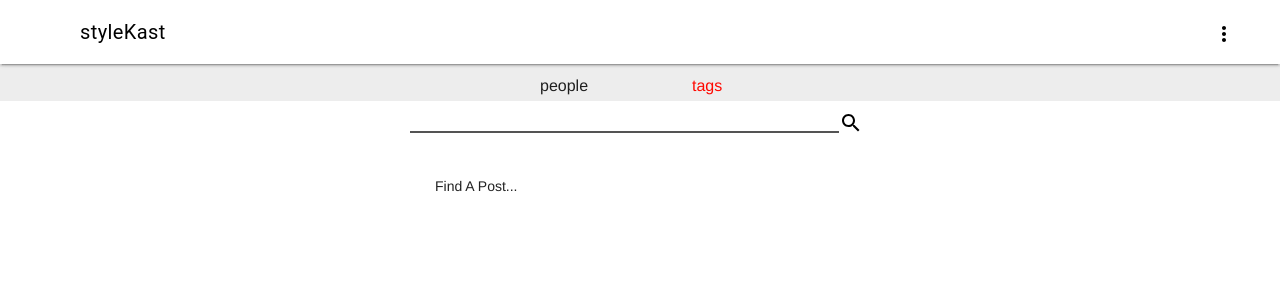
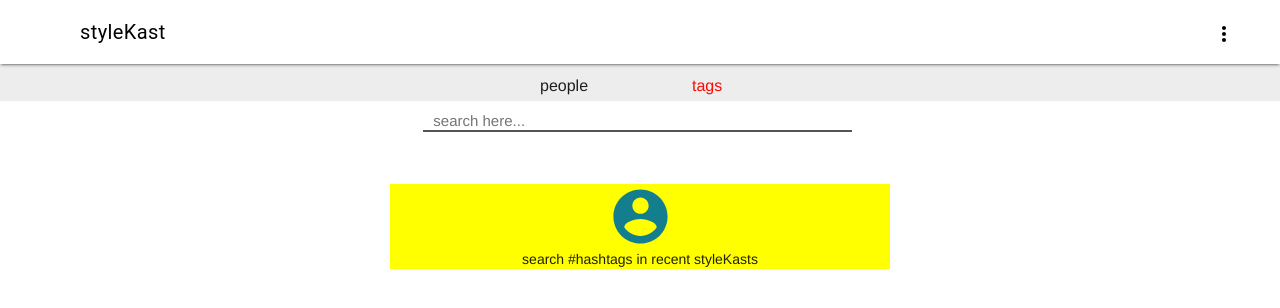
Before and after one commit to zungeru/v2_skpwa, a Vue app: page /search/tags in a window 1280 px wide. Shown: the top 308 px of the page. Built offline with nearby package versions, Linux system fonts and the light colour scheme.

Commit message:
Search Tags v1

```diff
--- a/src/components/Feed/Feed.vue
+++ b/src/components/Feed/Feed.vue
@@ -70,7 +70,7 @@
     StyleKard
   },
   beforeMount () {
-    this.getInitialPosts()
+      this.getInitialPosts()
   },
   mounted () {
     document.querySelector('.mdl-layout__content').addEventListener('scroll', this.scroll)
@@ -87,7 +87,7 @@
   },
   beforeRouteEnter (to, from, next) {
     next(vm => {
-      if(from.name !== 'signup' || from.name !== 'login'){
+      if(from.name !== 'signup' && from.name !== 'login'){
         if (vm.posts.length === 0) {
           vm.getInitialPosts()
         }
--- a/src/components/Profile/Profile/Followers.vue
+++ b/src/components/Profile/Profile/Followers.vue
@@ -4,10 +4,7 @@
       <div class="followers-header-item">
         <span>&nbsp;&nbsp;&nbsp;&nbsp;&nbsp;&nbsp;&nbsp;&nbsp;</span>
         <span @click="goBack">
-          <svg xmlns="http://www.w3.org/2000/svg" width="24" height="24" viewBox="0 0 24 24">
-              <path d="M0 0h24v24H0z" fill="none"/>
-              <path d="M21 11H6.83l3.58-3.59L9 6l-6 6 6 6 1.41-1.41L6.83 13H21z"/>
-          </svg>
+          <img src="../../../assets/svg/backarrow.svg">
         </span>
       </div>
     </div>
--- a/src/components/Profile/Profile/Following.vue
+++ b/src/components/Profile/Profile/Following.vue
@@ -4,10 +4,7 @@
       <div class="following-header-item">
         <span>&nbsp;&nbsp;&nbsp;&nbsp;&nbsp;&nbsp;&nbsp;&nbsp;</span>
         <span @click="goBack">
-          <svg xmlns="http://www.w3.org/2000/svg" width="24" height="24" viewBox="0 0 24 24">
-              <path d="M0 0h24v24H0z" fill="none"/>
-              <path d="M21 11H6.83l3.58-3.59L9 6l-6 6 6 6 1.41-1.41L6.83 13H21z"/>
-          </svg>
+          <img src="../../../assets/svg/backarrow.svg">
         </span>
       </div>
     </div>
--- a/src/components/Profile/Profile/Post.vue
+++ b/src/components/Profile/Profile/Post.vue
@@ -4,10 +4,7 @@
       <div class="post-header-item">
         <span>&nbsp;&nbsp;&nbsp;&nbsp;&nbsp;</span>
         <span span @click="goBack">
-          <svg xmlns="http://www.w3.org/2000/svg" width="24" height="24" viewBox="0 0 24 24">
-              <path d="M0 0h24v24H0z" fill="none"/>
-              <path d="M21 11H6.83l3.58-3.59L9 6l-6 6 6 6 1.41-1.41L6.83 13H21z"/>
-          </svg>
+          <img src="../../../assets/svg/backarrow.svg">
         </span>
       </div>
     </div>
--- a/src/components/Search/SearchBy/People.vue
+++ b/src/components/Search/SearchBy/People.vue
@@ -4,7 +4,7 @@
       <div class="search-people-form">
         <input
           type="text"
-          placeholder=" search here..."
+          placeholder="  search here..."
           :style="{width: divsize - 40 + 'px'}"
           v-model="keyword" />
         <!-- <span>
@@ -129,10 +129,6 @@
 .search-people-form > input:focus {
   border-color: #ff0800;
 }
-.search-people-result {
-  margin-top:110px;
-  margin-left: 45px;
-}
 .no-people-main{
   margin-top: 120px;
   text-align: center;
@@ -140,6 +136,10 @@
 .no-people-main span {
   font-size: 14px;
   font-weight: 500;
+}
+.search-people-result {
+  margin-top:110px;
+  margin-left: 45px;
 }
 .search-people-result-item{
   margin-top: 25px;
--- a/src/components/Search/SearchBy/Tags.vue
+++ b/src/components/Search/SearchBy/Tags.vue
@@ -2,13 +2,23 @@
   <div class="search-tags-main" ref="tagsmain">
     <div class="search-tags-fixed-header" :style="{width: divsize + 'px'}">
       <div class="search-tags-form">
-        <input type="text" :style="{width: divsize - 40 + 'px'}" v-model="keyword" />
-        <span>
+        <input
+          type="text"
+          placeholder="  search here..."
+          :style="{width: divsize - 40 + 'px'}"
+          v-model="keyword" />
+        <!-- <span>
           <img src="../../../assets/svg/search.svg">
-        </span>
+        </span> -->
       </div>
     </div>
-    <div class="search-tags-result" v-if="results.length > 0">
+    <div class="no-tags-main" v-if="results.length === 0">
+      <img src="../../../assets/svg/search_profile.svg">
+      <br/>
+      <span v-if="noResults">no results found</span>
+      <span v-else> search #hashtags in recent styleKasts</span>
+    </div>
+    <div class="search-tags-result" v-else>
       <div v-for="(result,index) in results"
         :key="index"
         class="search-tags-result-item"
@@ -24,10 +34,6 @@
           <!-- clear Divs -->
       </div>
     </div>
-    <div class="search-tags-result" v-else>
-      <p> Find A Post...</p>
-    </div>
-
   </div>
 </template>
 
@@ -40,7 +46,8 @@
     return {
       divsize: 0,
       keyword: null,
-      results: []
+      results: [],
+      noResults: false
     }
   },
   watch: {
@@ -57,6 +64,7 @@
       if (this.keyword.length === 0) {
         return
       }
+      this.noResults = false
       const token = localStorage.getItem('token')
       const fd = new FormData()
       fd.append('keyword', this.keyword)
@@ -66,7 +74,12 @@
         headers: { 'Authorization': `Bearer ${token}` } })
         .then(response => {
           console.log(response.data)
-          vm.results = response.data.results
+          if(response.data.results.length === 0) {
+            vm.results = []
+            vm.noResults = true
+          } else {
+            vm.results = response.data.results
+          }
         })
         .catch(error => console.log(error))
     },
@@ -97,11 +110,13 @@
   margin-right: auto;
   margin-left: auto;
   margin-top: 90px;
+  background-color: yellow;
 }
 .search-tags-fixed-header {
   position: fixed;
   top: 41px;
-  padding: 10px 0px 0px 20px;
+  text-align: center;
+  padding: 10px 0px 0px 15px;
   background-color: white;
   margin-top: 60px;
 }
@@ -113,7 +128,15 @@
   font-size: 15px;
 }
 .search-tags-form > input:focus {
-  border-color: #f50057;
+  border-color: #ff0800;
+}
+.no-tags-main{
+  margin-top: 120px;
+  text-align: center;
+}
+.no-tags-main span {
+  font-size: 14px;
+  font-weight: 500;
 }
 .search-tags-result{
   margin-top:110px;
@@ -125,7 +148,6 @@
   max-width: 350px;
 }
 .search-tags-image {
-  /* only one */
   float:left;
   border: 2px solid #4db6ac;
   border-radius: 50%;
@@ -135,7 +157,6 @@
   margin-left: 5px;
 }
 .search-tags-details  {
-  /* only one */
   padding-left: 10px;
   padding-top: 5px;
   font-size: 15px;
--- a/src/store/actions.js
+++ b/src/store/actions.js
@@ -147,6 +147,7 @@
       const posts = response.data.posts
       commit('SET_POSTS', posts)
     })
+    .catch(error => console.log(error))
 }
 
 // for stylefeed.js (needs to be updated)
@@ -161,6 +162,7 @@
       commit('ADD_POSTS', posts)
       commit('ADD_ROUND')
     })
+    .catch(error => console.log(error))
 }
 
 // for userprofile.js
```
Also changed, not shown: src/assets/svg/search_image.svg (added).
